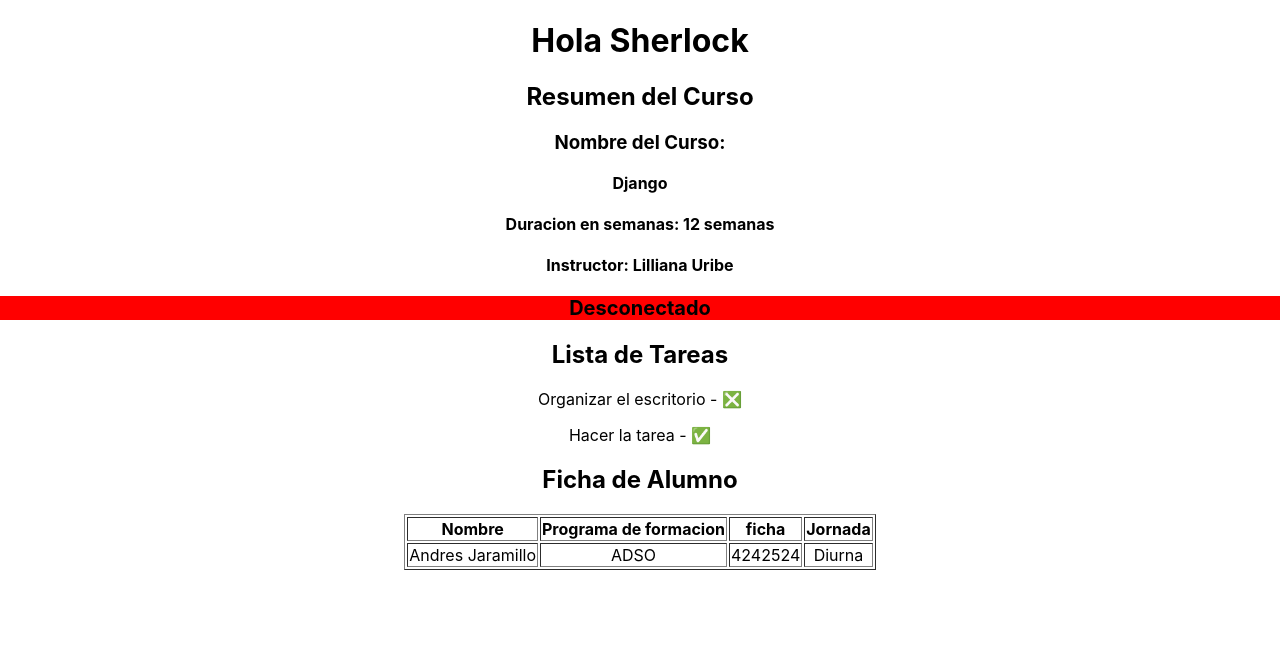
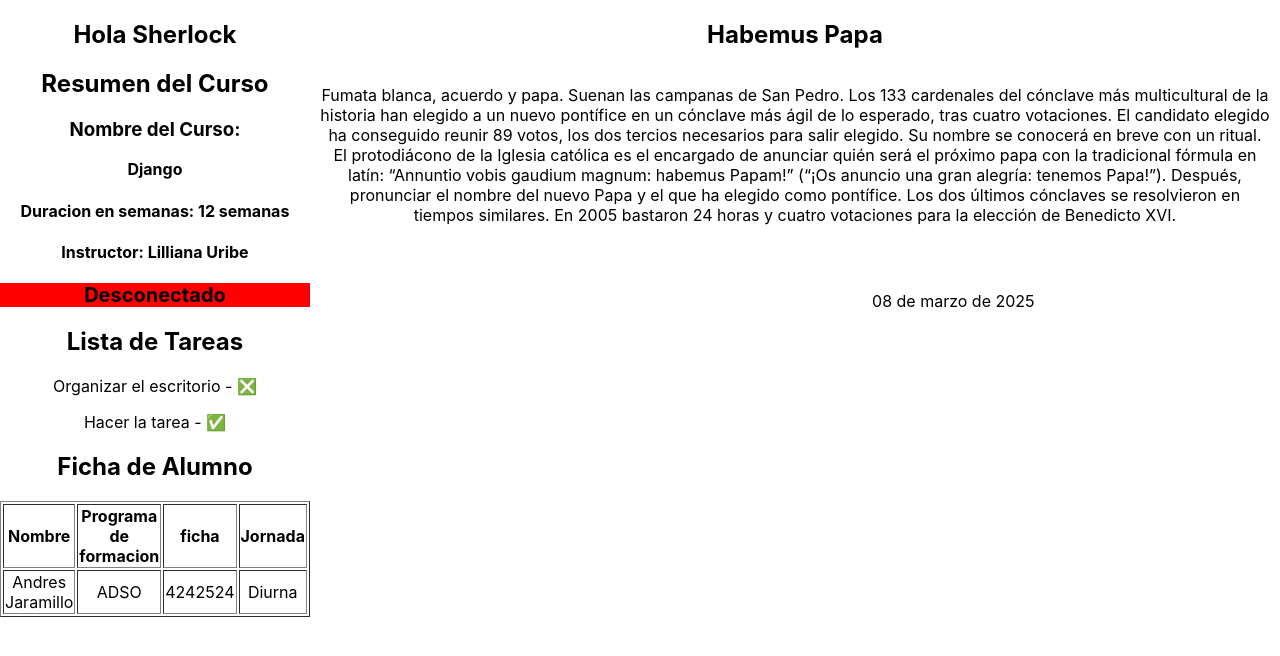
Before and after one commit to SherlockEspitia/guillo-ex, a React (Create React App) app: page / in a window 1280 px wide. Shown: the top 656 px of the page. Built offline with nearby package versions, Linux system fonts and the light colour scheme.

Commit message:
Se completa el componente Noticia Destacada

```diff
--- a/src/App.css
+++ b/src/App.css
@@ -1,5 +1,7 @@
 .App {
   text-align: center;
+  display: flex;
+  justify-content: space-around;
 }
 
 .App-logo {
@@ -32,6 +34,18 @@ table{
   margin: 0 auto;
 }
 
+.tarjeta-noticia{
+  display: grid;
+  grid-template-columns: repeat(3, 1fr) repeat(2, 0);
+  grid-template-rows: repeat(5, 1fr);
+  grid-column-gap: 0px;
+  grid-row-gap: 0px;
+  margin: 0 10px;
+
+  h2{grid-area: 1 / 1 / 2 / 4;}
+  .contenido-noticia{grid-area: 2 / 1 / 5 / 4;}
+  .fecha-noticia{grid-area: 5 / 2 / 6 / 4;}
+}
 @keyframes App-logo-spin {
   from {
     transform: rotate(0deg);
--- a/src/App.js
+++ b/src/App.js
@@ -13,11 +13,13 @@ import ResumenCurso from './components/ResumenCurso';
 import EstadoConexion from './components/EstadoConexion';
 import ListaTareas from './components/ListaTareas';
 import FichaAlumno from './components/FichaAlumno';
+import NoticiaDestacada from './components/NoticiaDestacada';
 
 function App() {
   const name = 'Sherlock';
   return (
     <div className="App">
+      <section>
         <h1>Hola {name} </h1>
         <ResumenCurso nombreCurso='Django' duracionSemanas='12' instructor='Lilliana Uribe'></ResumenCurso>
         <EstadoConexion enLinea={false}></EstadoConexion>
@@ -26,6 +28,12 @@ function App() {
           {descripcion:'Hacer la tarea', completada: true}
         ]}/>
         <FichaAlumno nombre="Andres Jaramillo" programaFormacion="ADSO" ficha="4242524" jornada="Diurna"/>
+      </section>
+      <section>
+        <NoticiaDestacada tituloNoticia="Habemus Papa"
+        contenidoNoticia="Fumata blanca, acuerdo y papa. Suenan las campanas de San Pedro. Los 133 cardenales del cónclave más multicultural de la historia han elegido a un nuevo pontífice en un cónclave más ágil de lo esperado, tras cuatro votaciones. El candidato elegido ha conseguido reunir 89 votos, los dos tercios necesarios para salir elegido. Su nombre se conocerá en breve con un ritual. El protodiácono de la Iglesia católica es el encargado de anunciar quién será el próximo papa con la tradicional fórmula en latín: “Annuntio vobis gaudium magnum: habemus Papam!” (“¡Os anuncio una gran alegría: tenemos Papa!”). Después, pronunciar el nombre del nuevo Papa y el que ha elegido como pontífice. Los dos últimos cónclaves se resolvieron en tiempos similares. En 2005 bastaron 24 horas y cuatro votaciones para la elección de Benedicto XVI."
+        fechaPublicacion="08 de marzo de 2025"></NoticiaDestacada>
+      </section>
     </div>
   );
 }
--- /dev/null
+++ b/src/components/NoticiaDestacada.js
@@ -0,0 +1,15 @@
+/*
+Desarrollar un componente llamado NoticiaDestacada que reciba como
+props un título, contenido y fecha de publicación de una noticia, y los
+muestre con una estructura similar a una tarjeta de blog.
+*/
+
+export default function NoticiaDestacada(props){
+    return(
+        <div className="tarjeta-noticia">
+            <h2>{props.tituloNoticia}</h2>
+            <p className="contenido-noticia">{props.contenidoNoticia}</p>
+            <p className="fecha-noticia">{props.fechaPublicacion}</p>
+        </div>
+    )
+}
```
